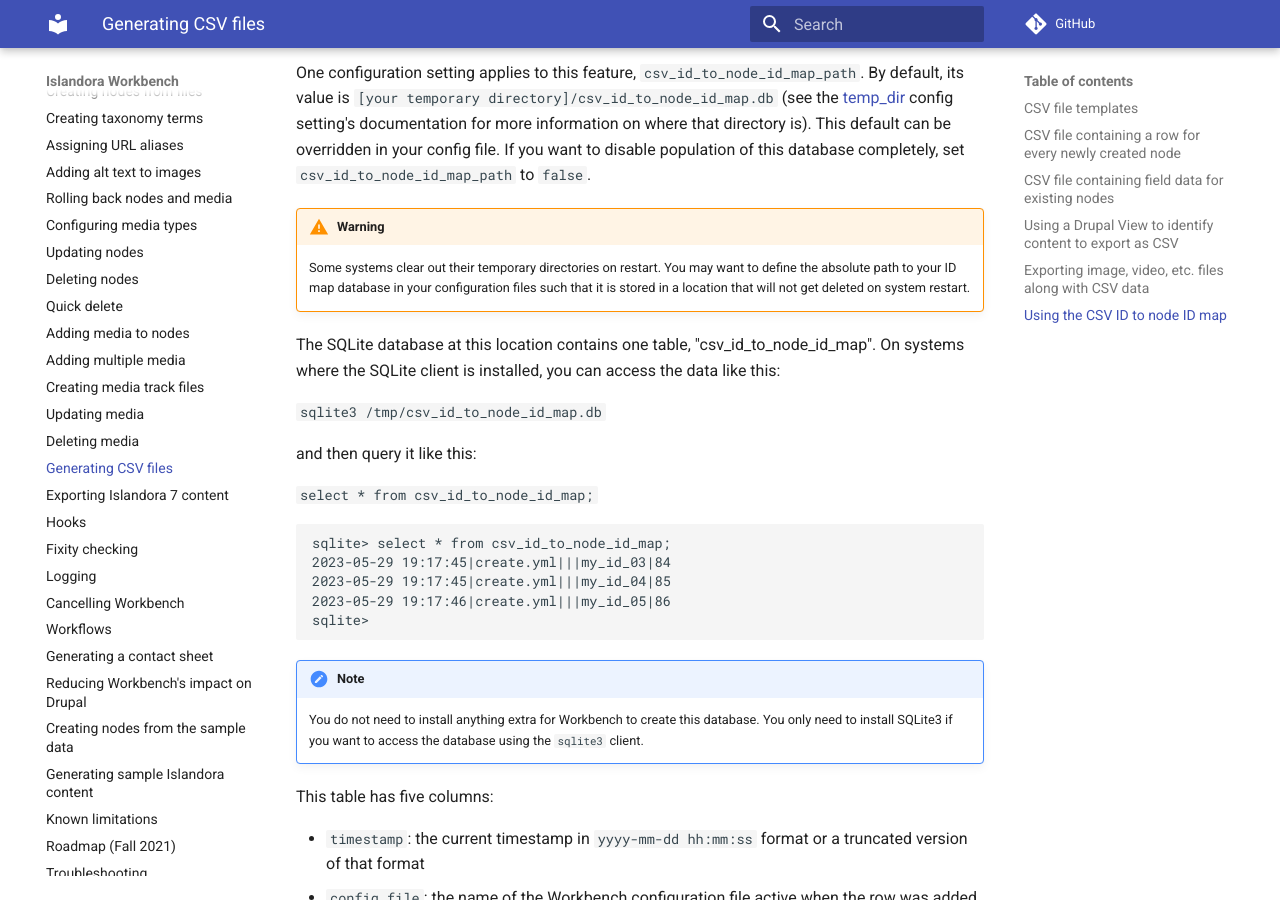
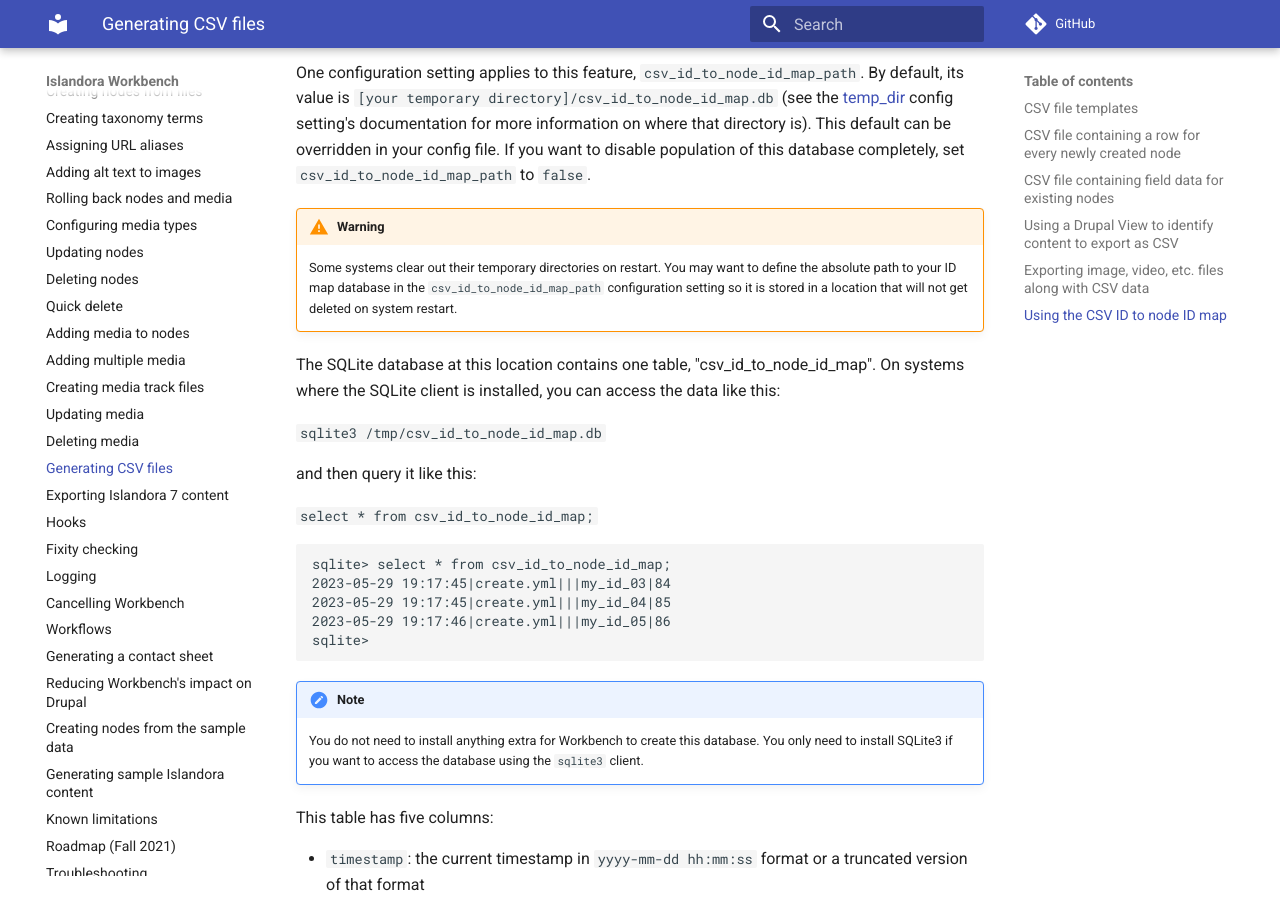
Before and after one commit to mjordan/islandora_workbench_docs, an MkDocs documentation site: the page built from docs/generating_csv_files.md, in a window 1280 px wide and 900 px high, scrolled down 6461 px. Built offline with MkDocs 1.6.1 and Material for MkDocs 9.7.7, drawn with Linux system fonts in a browser that asks for light colours; comment, search, counter and statistics services are not loaded.

Commit message:
Minor clarification.

```diff
--- a/docs/generating_csv_files.md
+++ b/docs/generating_csv_files.md
@@ -162,7 +162,7 @@
 One configuration setting applies to this feature, `csv_id_to_node_id_map_path`. By default, its value is `[your temporary directory]/csv_id_to_node_id_map.db` (see the [temp_dir](/islandora_workbench_docs/configuration/#miscellaneous-settings) config setting's documentation for more information on where that directory is). This default can be overridden in your config file. If you want to disable population of this database completely, set `csv_id_to_node_id_map_path` to `false`.
 
 !!! warning
-    Some systems clear out their temporary directories on restart. You may want to define the absolute path to your ID map database in your configuration files such that it is stored in a location that will not get deleted on system restart.
+    Some systems clear out their temporary directories on restart. You may want to define the absolute path to your ID map database in the `csv_id_to_node_id_map_path` configuration setting so it is stored in a location that will not get deleted on system restart.
 
 The SQLite database at this location contains one table, "csv_id_to_node_id_map". On systems where the SQLite client is installed, you can access the data like this:
 
```
